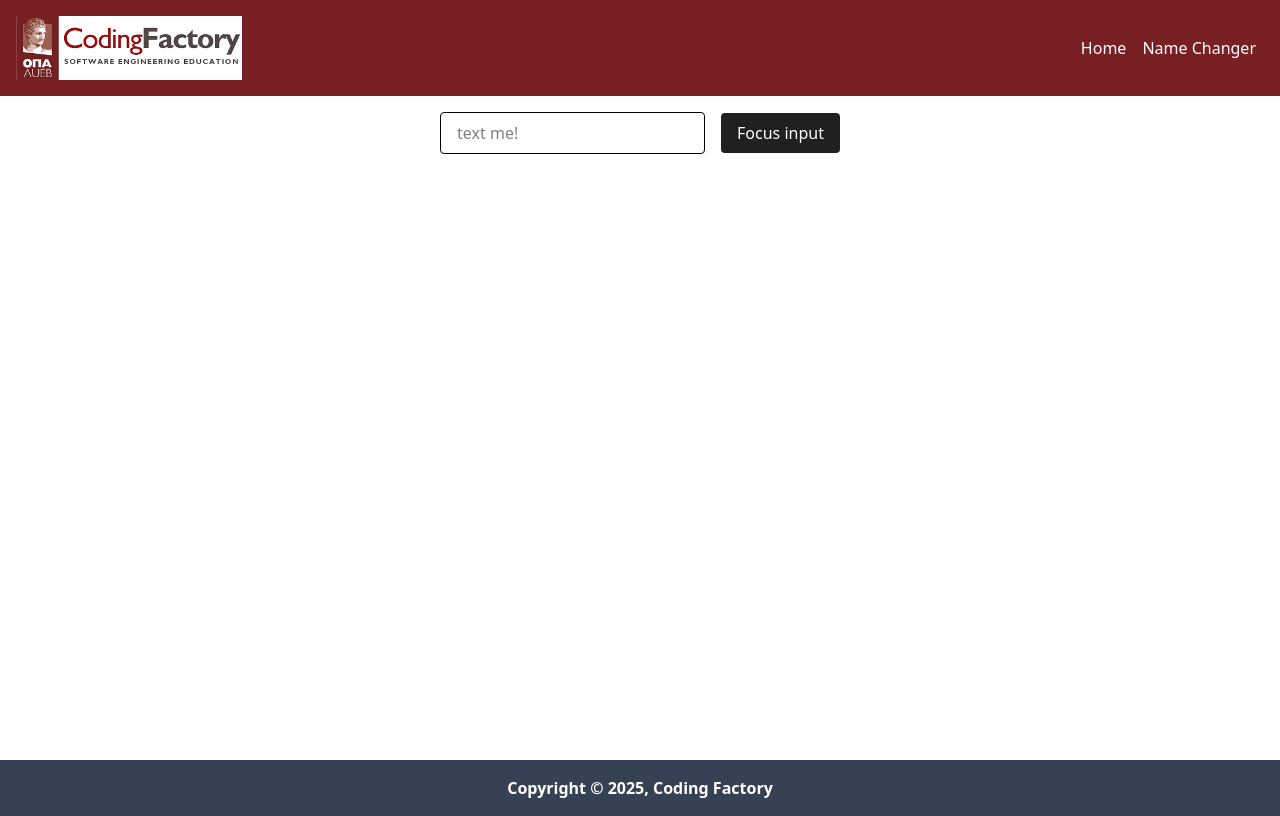
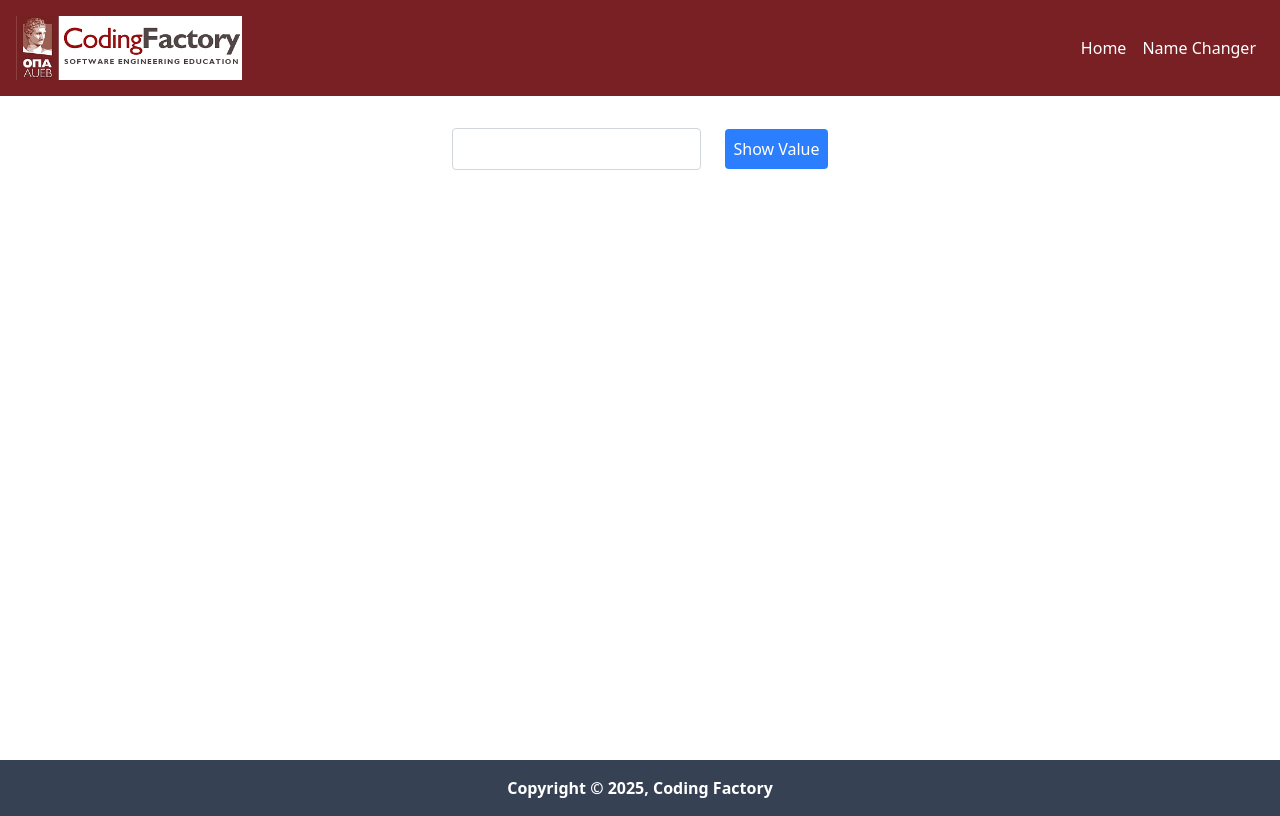
Before and after one commit to lampros99/CF7-components-intro, a React (Vite) app: page / in a window 1280 px wide. Built offline with nearby package versions, Linux system fonts and the light colour scheme.

Commit message:
feat: UncontrollerInpout.tsx

```diff
--- a/src/App.tsx
+++ b/src/App.tsx
@@ -18,7 +18,8 @@ import RouterExamplesLayout from "./components/RouterExamplesLayout.tsx";
 // import AutoRedirect from "./components/AutoRedirect.tsx";
 import AutoRedirectPage from "./pages/AutoRedirectPage.tsx";
 import NotFoundPage from "./pages/NotFoundPage.tsx";
-import FocusInput from "./components/FocusInput.tsx";
+// import FocusInput from "./components/FocusInput.tsx";
+import UncontrollerInput from "./components/UncontrollerInput.tsx";
 // import CounterAdvanded from "./components/CounterAdvanced.tsx";
 // import Counter from "./components/Counter.tsx";
 // import CounterWithReducer from "./components/CounterWithReducer.tsx";
@@ -37,7 +38,8 @@ function App() {
 
         <Route element={<RouterLayout />}>
           {/* <Route path="/" element={<HomePage />} /> */}
-          <Route index element={<FocusInput/>}/>
+          {/* <Route index element={<FocusInput/>}/> */}
+          <Route index element={<UncontrollerInput/>}/>
         <Route/>
 
          <Route path="examples?">
--- /dev/null
+++ b/src/components/ControllerInput.tsx
@@ -0,0 +1,24 @@
+import { useState } from "react";
+
+const ControlledInput = () => {
+    const [name, setName] = useState('');
+    const handleChange = (e: React.ChangeEvent<HTMLInputElement>) => {
+        setName(e.target.value);
+    };
+
+    return (
+
+        <div>
+           <input
+           value={name}
+           onChange={handleChange}
+           type="text"
+           className="border border-gray-300 rounded p-2"
+            />
+        </div>
+
+    )
+
+};
+
+export default ControlledInput;
--- /dev/null
+++ b/src/components/UncontrollerInput.tsx
@@ -0,0 +1,35 @@
+import { useRef } from "react";
+
+const ControlledInput = () => {
+    // const [name, setName] = useState('');
+    const inputRef = useRef<HTMLInputElement>(null);
+
+    // const handleChange = (e: React.ChangeEvent<HTMLInputElement>) => {
+    //     // setName(e.target.value);
+    // };
+
+    const handleClick = () => {
+        alert(`Value: ${inputRef.current?.value}`);
+    };
+
+    return (
+
+        <div className="text-center mt-8 space-x-4">
+           <input
+
+        //    value={name}
+           ref={inputRef}
+           type="text"
+           className="border border-gray-300 rounded p-2"
+            />
+            <button
+            onClick={handleClick}
+            className="ml-2 p-2 bg-blue-500 text-white rounded">
+                Show Value
+            </button>
+        </div>
+    )
+
+};
+
+export default ControlledInput;
```
